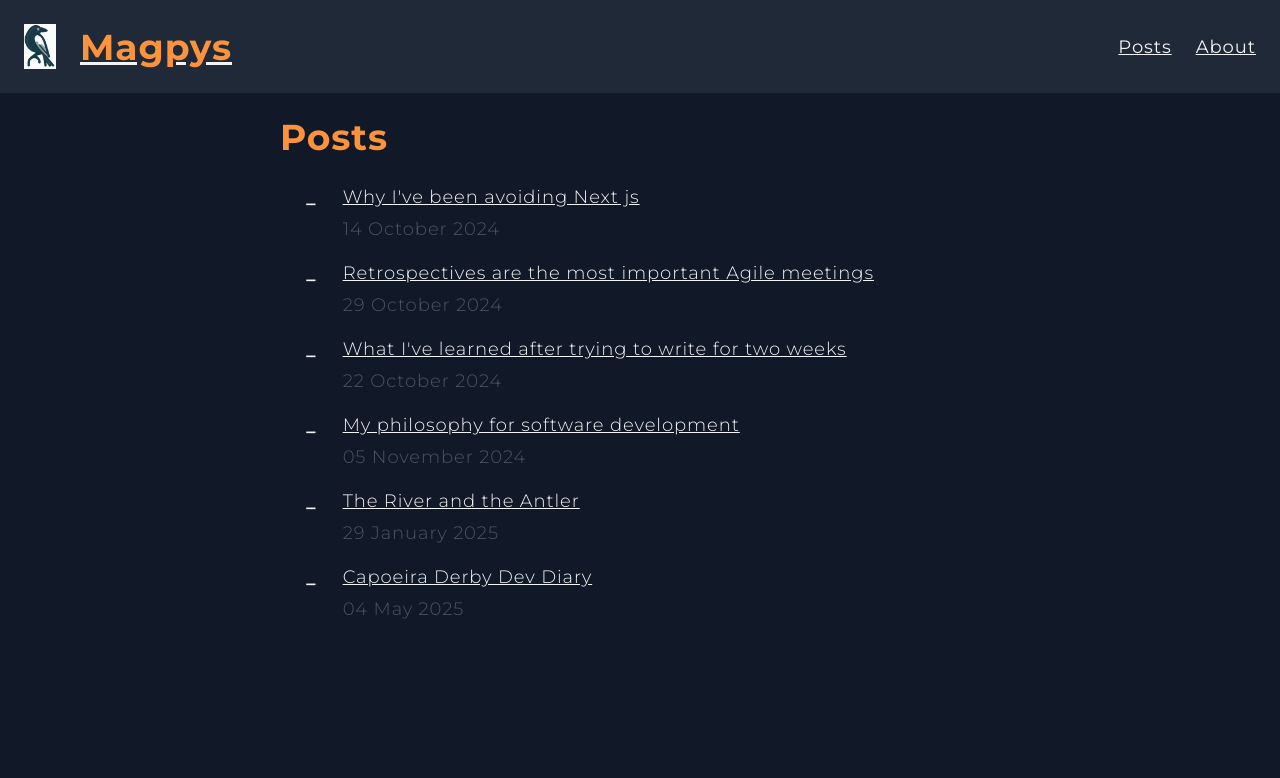
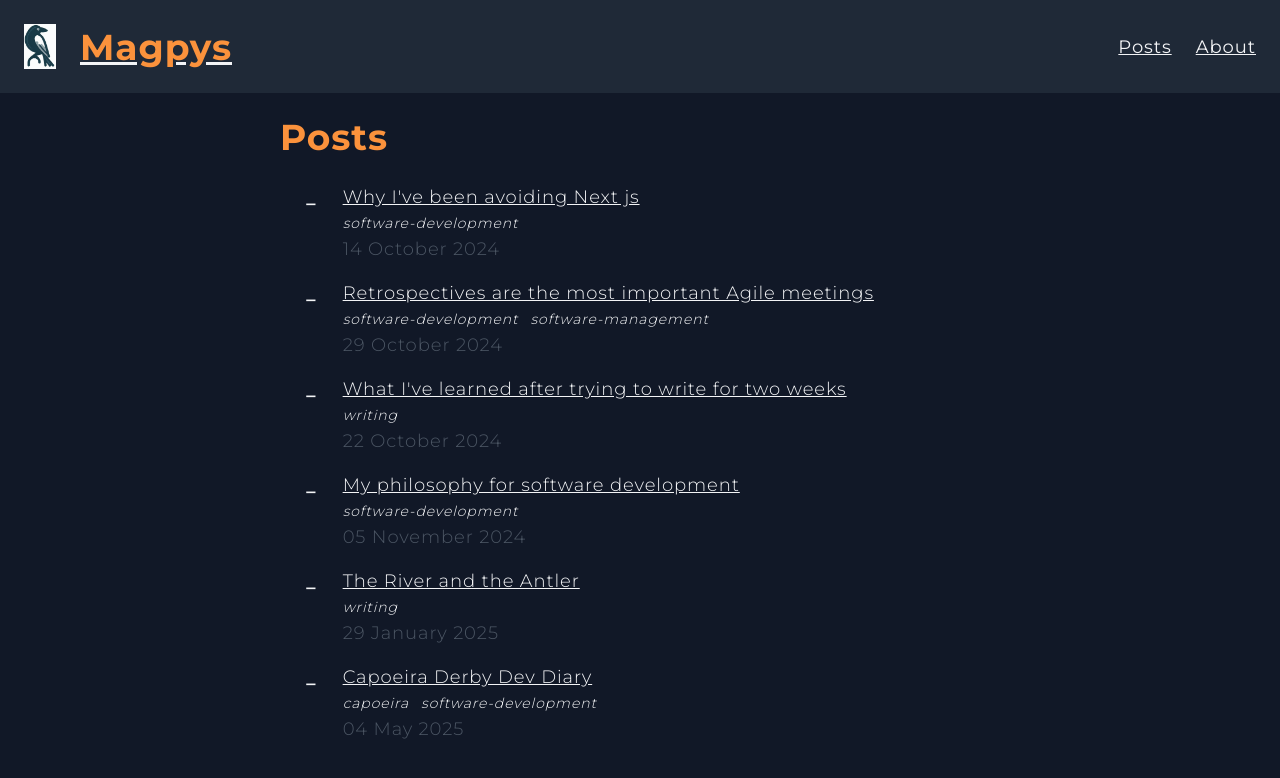
Before and after one commit to magpys/dan-blog, a Next.js app: page / in a window 1280 px wide. Shown: the top 778 px of the page. Built offline with nearby package versions, Linux system fonts and the light colour scheme.

Commit message:
add tags to post list on home page

```diff
--- a/app/page.tsx
+++ b/app/page.tsx
@@ -9,7 +9,13 @@ export default async function Home() {
       <h1>Posts</h1>
       <ul className="list-none space-y-3">
         {posts.map((post) => (
-          <PostItem key={post.title} postDate={post.postDate} href={`/posts/${post.slug}`} title={post.title} />
+          <PostItem
+            key={post.title}
+            postDate={post.postDate}
+            href={`/posts/${post.slug}`}
+            title={post.title}
+            tags={post.tags}
+          />
         ))}
       </ul>
     </div>
--- a/components/PostItem.tsx
+++ b/components/PostItem.tsx
@@ -4,17 +4,29 @@ export default function PostItem({
   title,
   href,
   postDate,
+  tags = [],
 }: {
   title: string;
   href: string;
   postDate: Date;
+  tags: string[];
 }): JSX.Element {
   return (
     <div className="flex gap-6">
       <p className="text-4xl">-</p>
       <div className="flex flex-col">
         <Link href={href}>{title}</Link>
-        <p className="text-gray-600 text-md">{postDate.toLocaleDateString('en-GB', { year: "numeric", month: "long", day: "2-digit" })}</p>
+        <div className="flex flex-row gap-3">
+          {tags.map((tag) => (
+            <p key={`${title}-${tag}`} className={"italic text-sm"}>
+              {tag}
+            </p>
+          ))}
+          <p className="italic"></p>
+        </div>
+        <p className="text-gray-600 text-md">
+          {postDate.toLocaleDateString("en-GB", { year: "numeric", month: "long", day: "2-digit" })}
+        </p>
       </div>
     </div>
   );
```
